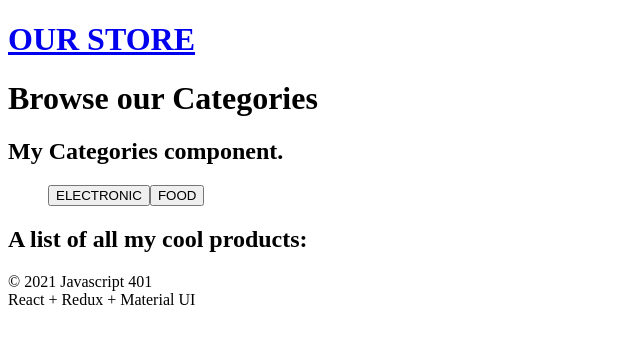
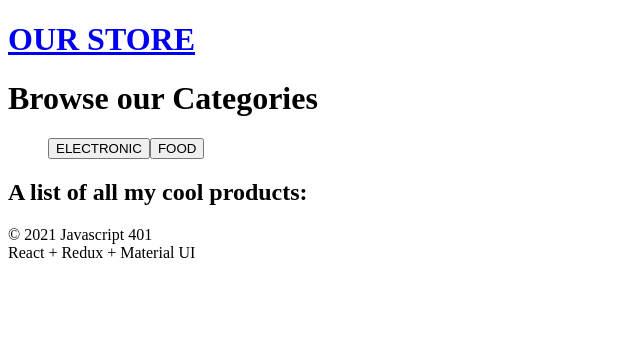
Before and after one commit to jdeitawimostafa/storefront, a React (Create React App) app in the folder store-app/: page / in a window 1280 px wide. Shown: the top 344 px of the page, without its empty margins (0-640 px from the left). Built offline with nearby package versions, Linux system fonts and the light colour scheme.

Commit message:
Update categories.js

```diff
--- a/store-app/src/components/storefront/categories.js
+++ b/store-app/src/components/storefront/categories.js
@@ -6,8 +6,6 @@ const Categories = (props) => {
     let categoriesToMap = props.category.categories;
   return (
     <div>
-
-        <h2>My Categories component.</h2>
         <ul>
           {categoriesToMap.map((category) => {
             return (
```
